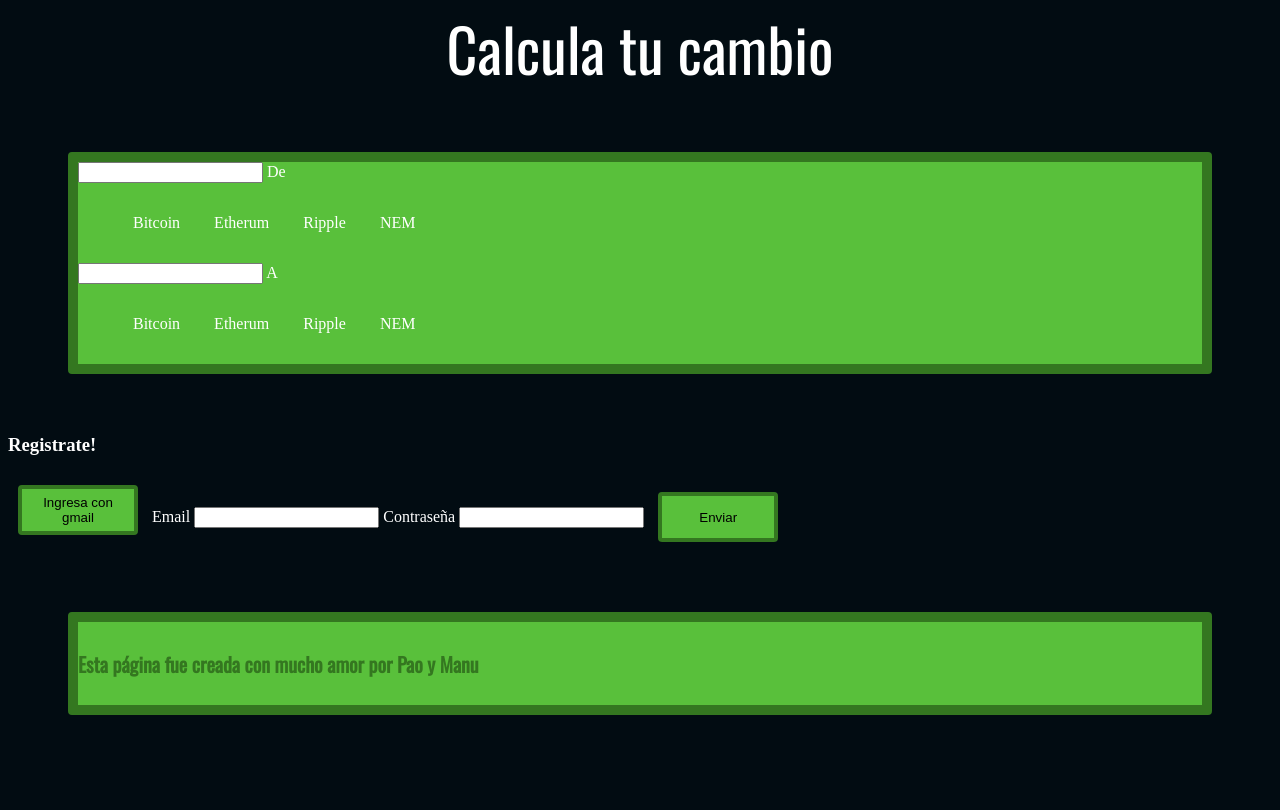
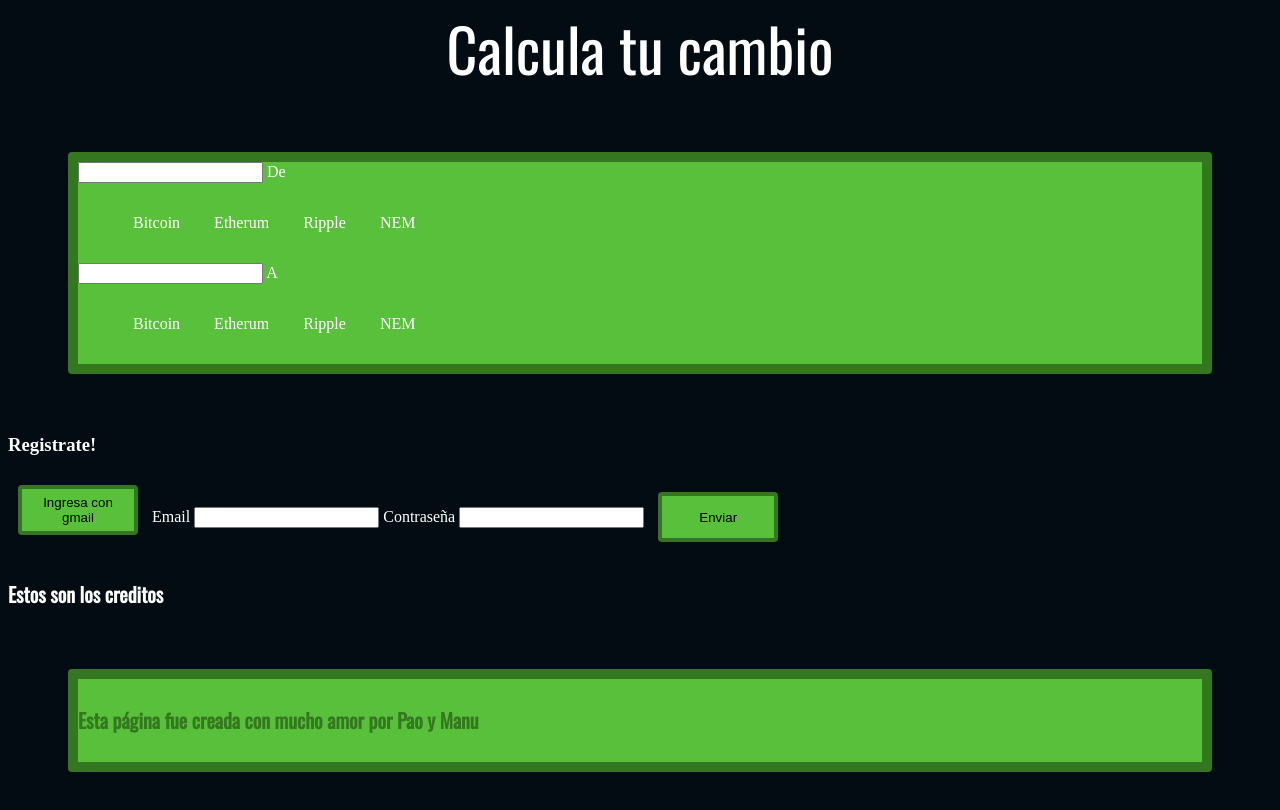
Before and after one commit to maurza/criptopope, a plain HTML site: page index.html in a window 1280 px wide. Shown: the part 1492-2302 px from the top of the page. Before the commit the page ends 2267 px from the top, so only its background shows below. Drawn offline with nearby package versions, Linux system fonts and the light colour scheme; files that its build step writes are made by us from their sources; files whose address does not match are found by name.

Commit message:
Cabecera en rama

```diff
--- a/index.html
+++ b/index.html
@@ -115,8 +115,12 @@
             <button>Enviar</button>
         </form>
     </section>
-    <section class="creditos">
-        <h4>Esta página fue creada con mucho amor por Pao y Manu</h4>
-    </section>
+    <div id="creditos">
+        <h4>Estos son los creditos</h4>
+        <section class="creditos">
+            <h4>Esta página fue creada con mucho amor por Pao y Manu</h4>
+        </section>
+    </div>
+
 </body>
 </html>
```
